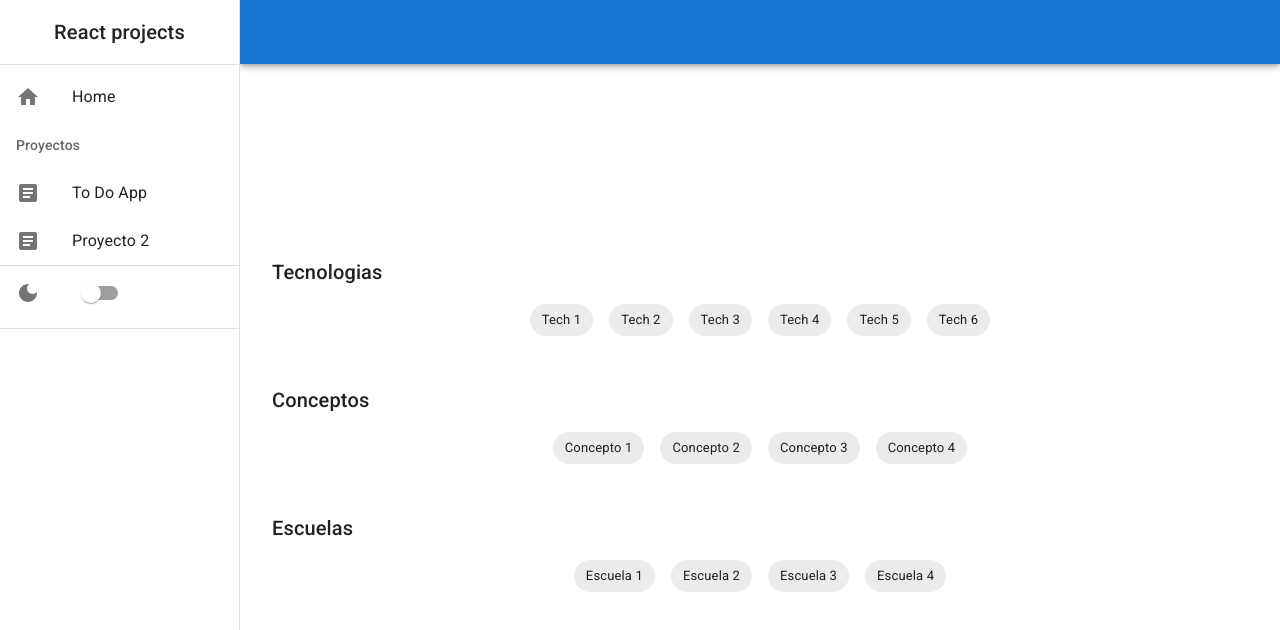
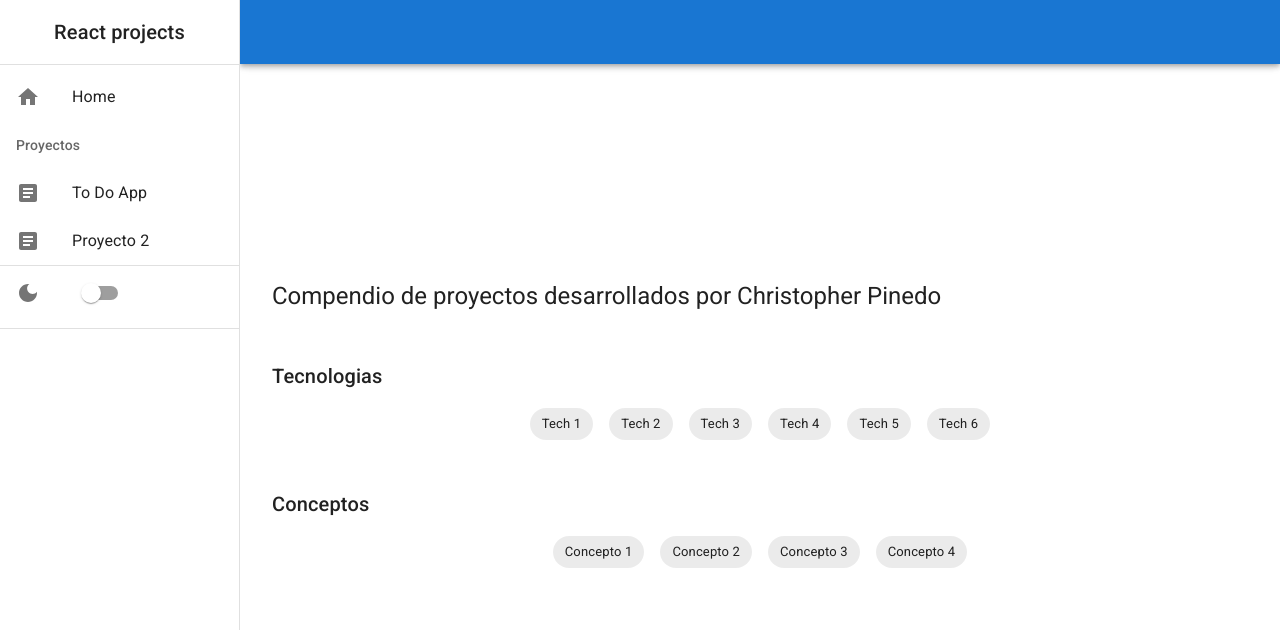
Before and after one commit to ChristopherPinedo/reactjs-projects-1, a React (Create React App) app: page /#/ in a window 1280 px wide. Shown: the top 630 px of the page. Built offline with nearby package versions, Linux system fonts and the light colour scheme.

Commit message:
Saliendo del trabajo

```diff
--- a/src/pages/Home/index.js
+++ b/src/pages/Home/index.js
@@ -12,9 +12,9 @@ function Home() {
       gap: 6,
       padding: 4,
     }}>
-      {/* <Typography variant="p">
-        Compendio de proyectos basados en react con distintos stacks y metodologias de diferentes escuelas.
-      </Typography> */}
+      <Typography variant="h5">
+        Compendio de proyectos desarrollados por Christopher Pinedo
+      </Typography>
       <Box sx={{width: "100%"}}>
         <Typography variant="h6" mb={2}>Tecnologias</Typography>
         <Box sx={{
@@ -45,7 +45,7 @@ function Home() {
           <Chip label="Concepto 4"/>
         </Box>
       </Box>
-      <Box width="100%">
+      {/* <Box width="100%">
         <Typography variant="h6" mb={2}>Escuelas</Typography>
         <Box sx={{
           display: "flex",
@@ -58,7 +58,7 @@ function Home() {
           <Chip label="Escuela 3"/>
           <Chip label="Escuela 4"/>
         </Box>
-      </Box>
+      </Box> */}
     </Box>
   )
 }
```
